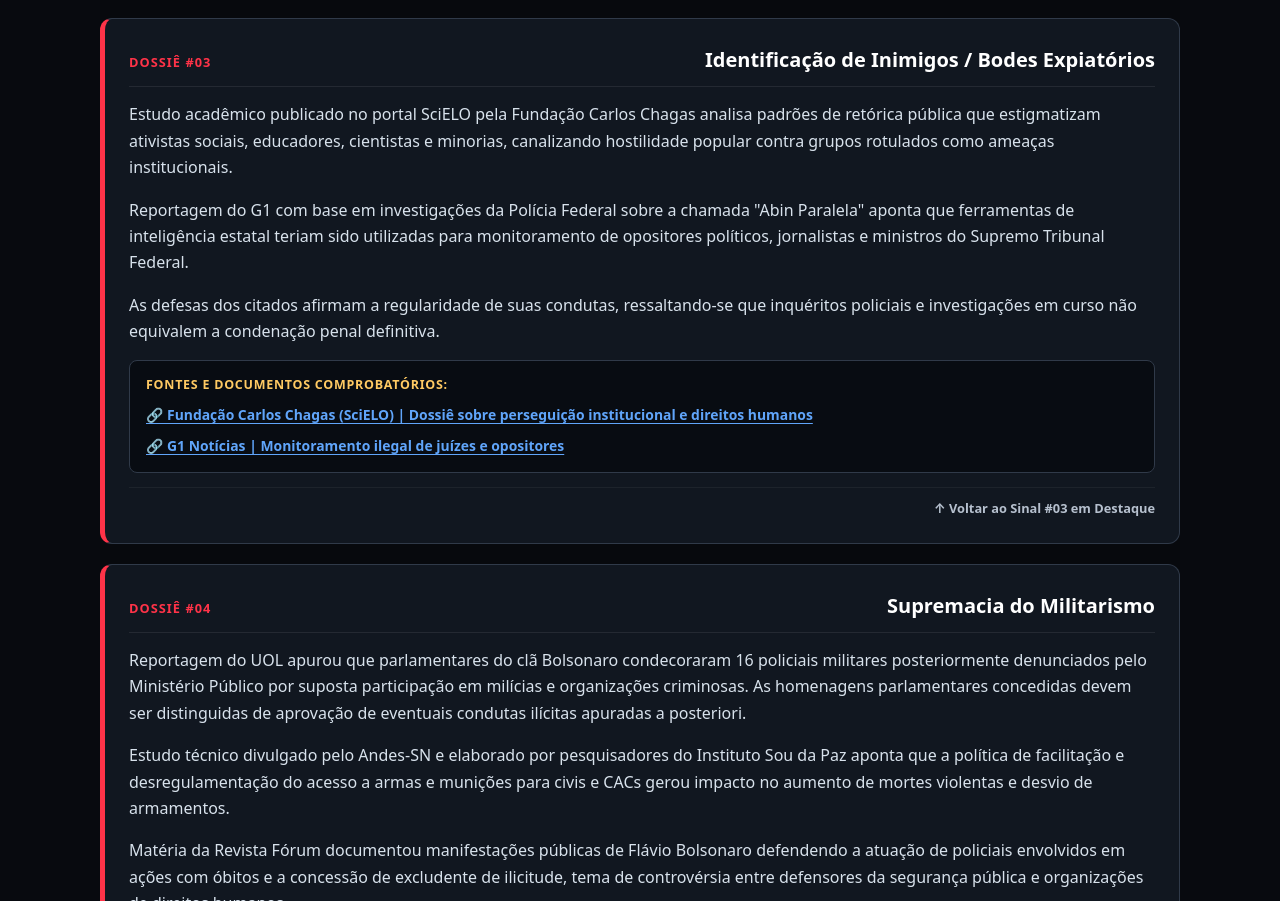
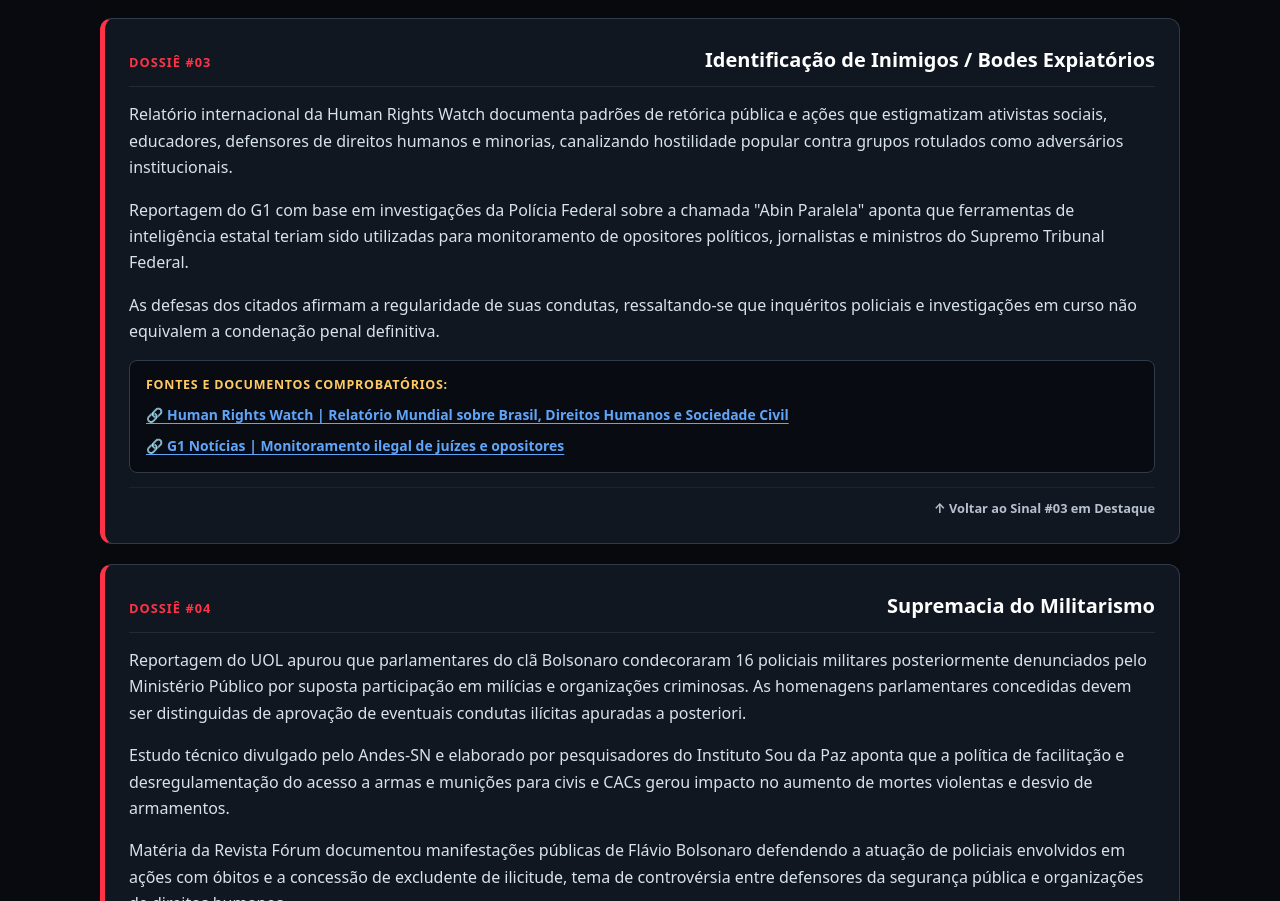
Before and after one commit to pirracabr/dossie-democratico-br, a website: page public/index.html in a window 1280 px wide. Shown: the part 4600-5501 px from the top of the page. Drawn offline with Linux system fonts and the light colour scheme.

Commit message:
fix(sources): replace unstable link

```diff
--- a/public/index.html
+++ b/public/index.html
@@ -1159,9 +1159,9 @@
             <h3>Identificação de Inimigos / Bodes Expiatórios</h3>
           </div>
           <p class="claim-text">
-            Estudo acadêmico publicado no portal SciELO pela Fundação Carlos Chagas analisa padrões de retórica pública
-            que estigmatizam ativistas sociais, educadores, cientistas e minorias, canalizando hostilidade popular
-            contra grupos rotulados como ameaças institucionais.
+            Relatório internacional da Human Rights Watch documenta padrões de retórica pública e ações que estigmatizam
+            ativistas sociais, educadores, defensores de direitos humanos e minorias, canalizando hostilidade popular
+            contra grupos rotulados como adversários institucionais.
           </p>
           <p class="claim-text">
             Reportagem do G1 com base em investigações da Polícia Federal sobre a chamada "Abin Paralela" aponta que
@@ -1176,9 +1176,9 @@
             <strong>Fontes e Documentos Comprobatórios:</strong>
             <div class="sources-list-links">
               <a class="source-link-item source-link"
-                href="https://educa.fcc.org.br/scielo.php?pid=S1982-71992020000100115&script=sci_arttext"
-                target="_blank" rel="noopener noreferrer">
-                🔗 Fundação Carlos Chagas (SciELO) | Dossiê sobre perseguição institucional e direitos humanos
+                href="https://www.hrw.org/pt/world-report/2022/country-chapters/brazil"
+                target="_blank" rel="noopener noreferrer">
+                🔗 Human Rights Watch | Relatório Mundial sobre Brasil, Direitos Humanos e Sociedade Civil
               </a>
               <a class="source-link-item source-link"
                 href="https://g1.globo.com/politica/noticia/2025/06/18/como-abin-paralela-usou-o-programa-para-monitorar-alvos-segundo-a-pf.ghtml"
```
Also changed, not shown: dist/verification-report.json.
